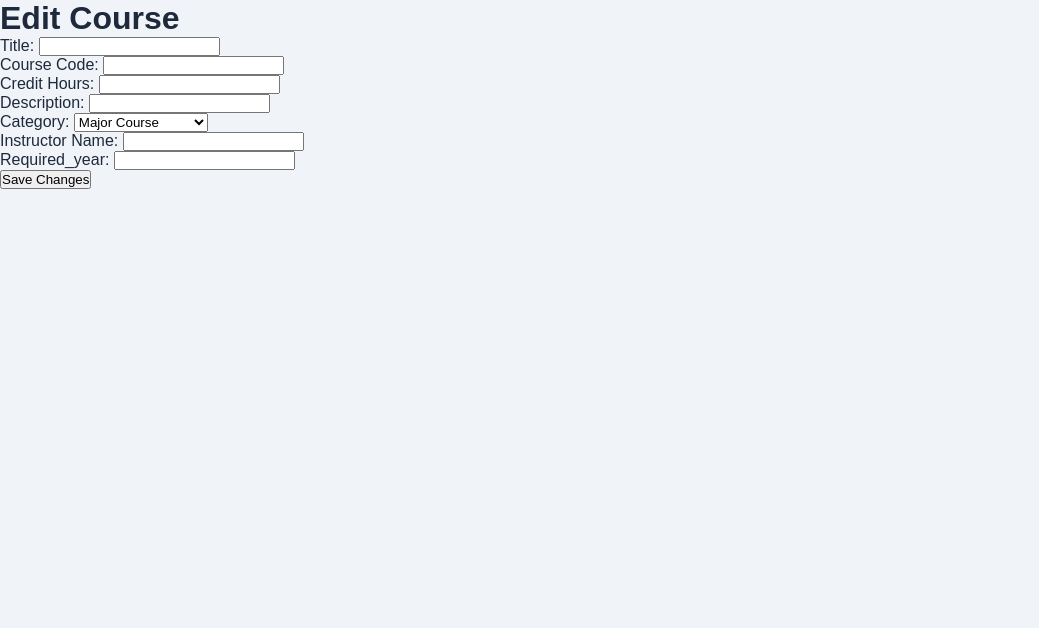
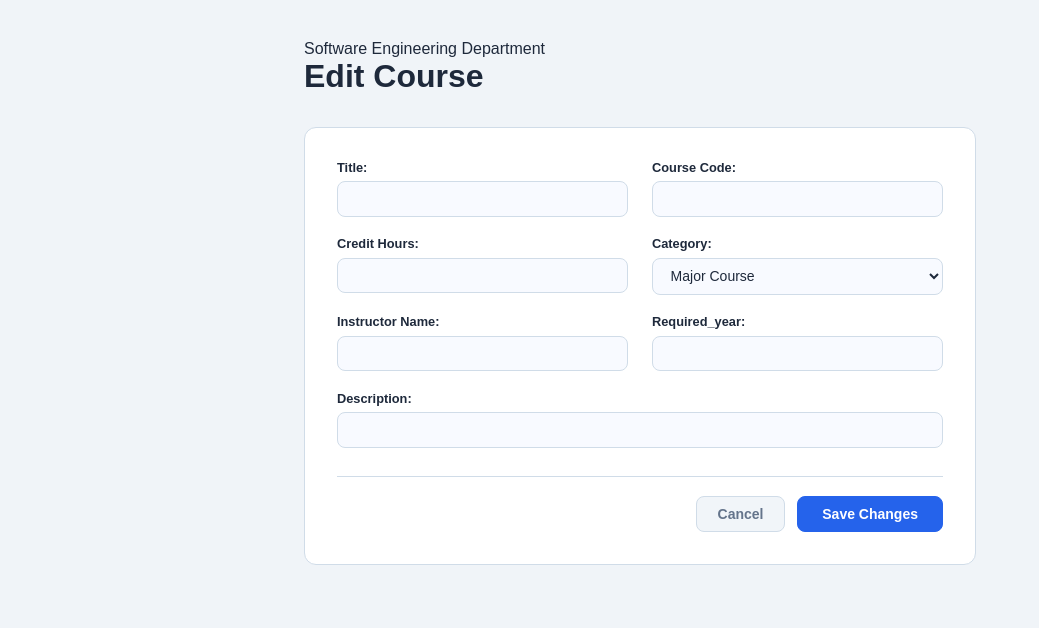
Before and after one commit to siraw21/Student-Course-Registration, a Flask app: template templates/edit_course.html in a window 1280 px wide. Shown: the part 60-688 px from the top of the page, without its empty margins (0-1039 px from the left). Run offline with Flask 3, Linux system fonts and the light colour scheme; the template is opened without the code that fills it: values that come from a table or form of the project are taken from there, others are empty.

Commit message:
add edit course form style

```diff
--- a/templates/edit_course.html
+++ b/templates/edit_course.html
@@ -1,14 +1,56 @@
-{% extends 'base.html' %} {% block title %} <title>Edit course</title> {%
-endblock %} {% block content %}
-<h1>Edit Course</h1>
-<form action="{{url_for('courses.edit_course', id=course.id)}}" method="POST">
-  {{ form.hidden_tag()}} {{ form.title.label }} {{ form.title() }} <br />
-  {{ form.code.label }} {{ form.code() }} <br />
-  {{ form.credit_hours.label }} {{ form.credit_hours() }} <br />
-  {{ form.description.label }} {{ form.description() }} <br />
-  {{ form.category.label }} {{ form.category() }} <br />
-  {{ form.instructor_name.label }} {{ form.instructor_name() }} <br />
-  {{ form.required_year.label }} {{ form.required_year() }} <br />
-  <button>Save Changes</button>
-</form>
+{% extends 'base.html' %} {% block title %}<title>Edit Course</title>{% endblock
+%} {% block content %}
+<link
+  rel="stylesheet"
+  href="{{ url_for('static', filename='css/course_form.css') }}"
+/>
+
+<div class="page-wrapper">
+  <div class="page-header">
+    <p class="dept-label">Software Engineering Department</p>
+    <h1 class="dashboard-title">Edit Course</h1>
+  </div>
+
+  <div class="form-card">
+    <form
+      action="{{ url_for('courses.edit_course', id=course.id) }}"
+      method="POST"
+    >
+      {{ form.hidden_tag() }}
+
+      <div class="form-grid">
+        <div class="form-group">{{ form.title.label }} {{ form.title() }}</div>
+
+        <div class="form-group">{{ form.code.label }} {{ form.code() }}</div>
+
+        <div class="form-group">
+          {{ form.credit_hours.label }} {{ form.credit_hours() }}
+        </div>
+
+        <div class="form-group">
+          {{ form.category.label }} {{ form.category() }}
+        </div>
+
+        <div class="form-group">
+          {{ form.instructor_name.label }} {{ form.instructor_name() }}
+        </div>
+
+        <div class="form-group">
+          {{ form.required_year.label }} {{ form.required_year() }}
+        </div>
+
+        <div class="form-group full">
+          {{ form.description.label }} {{ form.description() }}
+        </div>
+      </div>
+
+      <div class="form-footer">
+        <a href="{{ url_for('courses.list_course') }}" class="btn-cancel"
+          >Cancel</a
+        >
+        <button type="submit" class="btn-submit">Save Changes</button>
+      </div>
+    </form>
+  </div>
+</div>
 {% endblock %}
```
